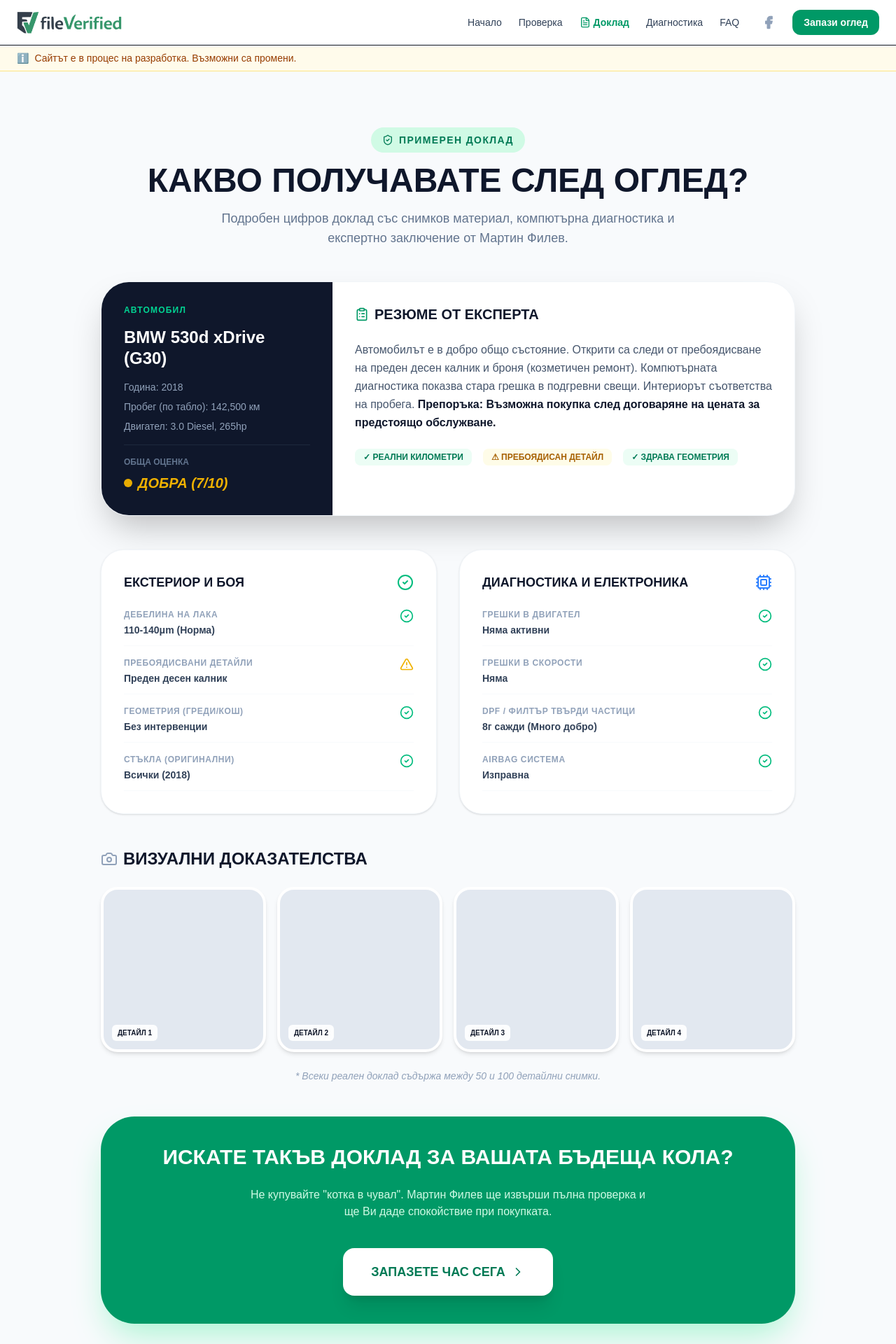
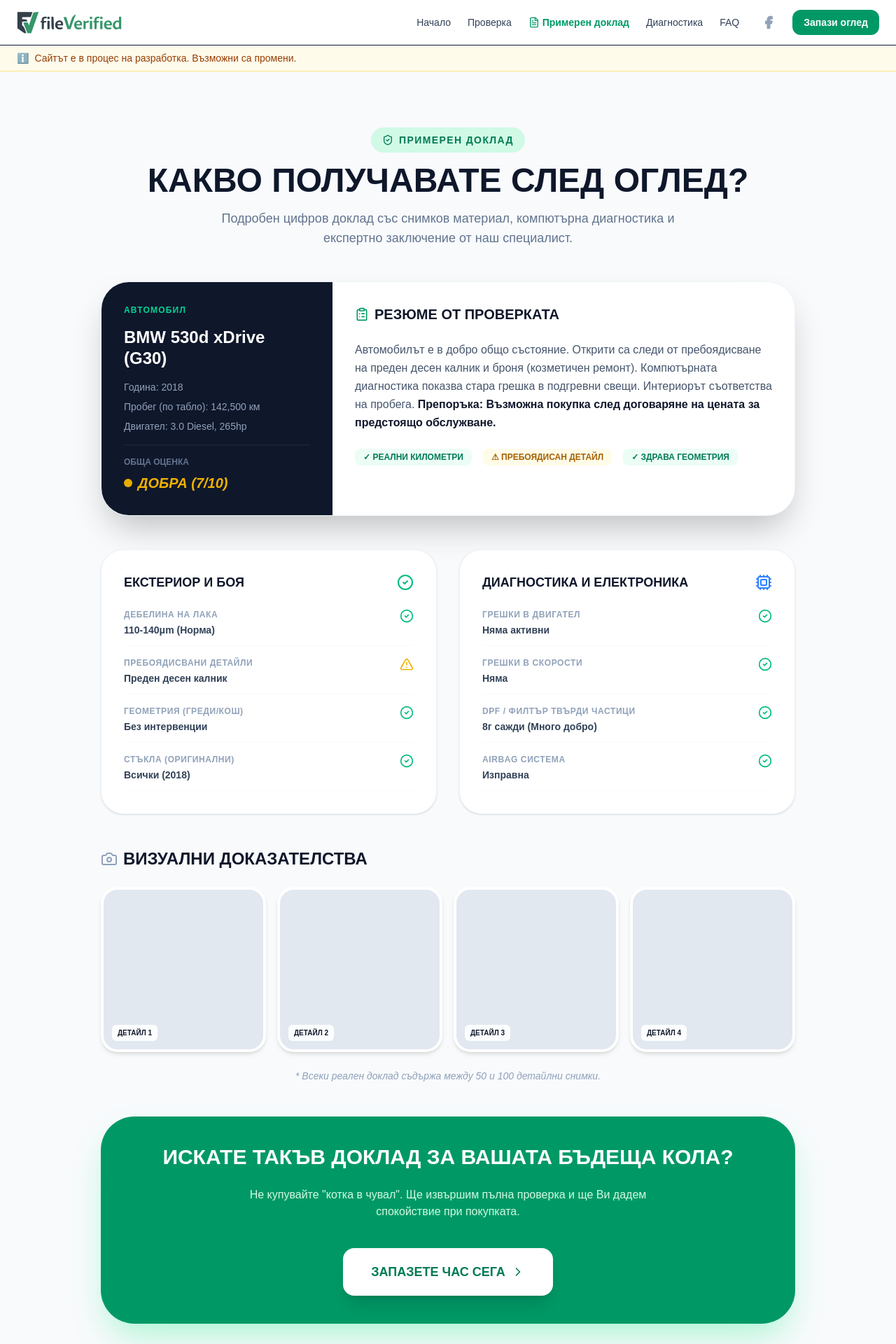
Before and after one commit to martinfilev-byte/fileverified, a Next.js app: page /report in a window 1280 px wide. Shown: the top 1920 px of the page at 70% size. Built offline with nearby package versions, Linux system fonts and the light colour scheme.

Commit message:
Update: 2026-01-03 20:42:48

```diff
--- a/src/app/layout.tsx
+++ b/src/app/layout.tsx
@@ -72,7 +72,7 @@
 
                 {/* НОВ ЛИНК КЪМ ДОКЛАДА */}
                 <Link href="/report" className="flex items-center gap-1 text-sm font-bold text-emerald-600 hover:text-emerald-700">
-                  <FileText className="w-4 h-4" /> Доклад
+                  <FileText className="w-4 h-4" /> Примерен доклад
                 </Link>
 
                 <Link href="/diagnostics" className="text-sm font-medium text-slate-700 hover:text-slate-900">Диагностика</Link>
--- a/src/app/report/page.tsx
+++ b/src/app/report/page.tsx
@@ -24,7 +24,7 @@
         </div>
         <h1 className="text-4xl md:text-5xl font-black text-slate-900 uppercase">Какво получавате след оглед?</h1>
         <p className="text-slate-500 text-lg max-w-2xl mx-auto">
-          Подробен цифров доклад със снимков материал, компютърна диагностика и експертно заключение от Мартин Филев.
+          Подробен цифров доклад със снимков материал, компютърна диагностика и експертно заключение от наш специалист.
         </p>
       </div>
 
@@ -49,7 +49,7 @@
 
         <div className="md:col-span-2 p-8 space-y-6">
           <h3 className="text-xl font-black text-slate-900 uppercase flex items-center gap-2">
-            <ClipboardList className="w-5 h-5 text-emerald-600" /> Резюме от експерта
+            <ClipboardList className="w-5 h-5 text-emerald-600" /> Резюме от проверката
           </h3>
           <p className="text-slate-600 leading-relaxed font-medium">
             Автомобилът е в добро общо състояние. Открити са следи от пребоядисване на преден десен калник и броня (козметичен ремонт).
@@ -66,7 +66,6 @@
 
       {/* DETAILED SECTIONS */}
       <div className="grid md:grid-cols-2 gap-8">
-        {/* EXTERIOR */}
         <div className="bg-white p-8 rounded-[2rem] border border-slate-100 shadow-sm space-y-6">
           <div className="flex items-center justify-between">
             <h3 className="text-lg font-black text-slate-900 uppercase">Екстериор и Боя</h3>
@@ -80,7 +79,6 @@
           </ul>
         </div>
 
-        {/* DIAGNOSTICS */}
         <div className="bg-white p-8 rounded-[2rem] border border-slate-100 shadow-sm space-y-6">
           <div className="flex items-center justify-between">
             <h3 className="text-lg font-black text-slate-900 uppercase">Диагностика и Електроника</h3>
@@ -95,14 +93,14 @@
         </div>
       </div>
 
-      {/* PHOTO PROOF SECTION (Inspiration from Lemon Squad) */}
+      {/* PHOTO PROOF SECTION */}
       <div className="space-y-6">
         <h3 className="text-2xl font-black text-slate-900 uppercase flex items-center gap-2">
           <Camera className="w-6 h-6 text-slate-400" /> Визуални доказателства
         </h3>
         <div className="grid grid-cols-2 md:grid-cols-4 gap-4">
           {[1, 2, 3, 4].map((i) => (
-            <div key={i} className="aspect-square bg-slate-200 rounded-3xl overflow-hidden relative group cursor-pointer border-4 border-white shadow-md">
+            <div key={i} className="aspect-square bg-slate-200 rounded-3xl overflow-hidden relative group border-4 border-white shadow-md">
               <div className="absolute inset-0 bg-slate-900/40 opacity-0 group-hover:opacity-100 transition-opacity flex items-center justify-center">
                 <span className="text-white font-bold text-xs">ВИЖ СНИМКАТА</span>
               </div>
@@ -117,11 +115,11 @@
         </p>
       </div>
 
-      {/* CALL TO ACTION */}
+      {/* CALL TO ACTION - КОРЕГИРАН ТЕКСТ */}
       <div className="bg-emerald-600 rounded-[3rem] p-10 text-center text-white space-y-6 shadow-2xl shadow-emerald-200">
         <h2 className="text-3xl font-black uppercase">Искате такъв доклад за Вашата бъдеща кола?</h2>
         <p className="text-emerald-100 max-w-xl mx-auto font-medium">
-          Не купувайте "котка в чувал". Мартин Филев ще извърши пълна проверка и ще Ви даде спокойствие при покупката.
+          Не купувайте "котка в чувал". Ще извършим пълна проверка и ще Ви дадем спокойствие при покупката.
         </p>
         <div className="pt-4">
           <Link href="/book" className="bg-white text-emerald-700 px-10 py-5 rounded-2xl font-black text-lg shadow-xl hover:bg-slate-900 hover:text-white transition-all inline-flex items-center gap-2">
```
